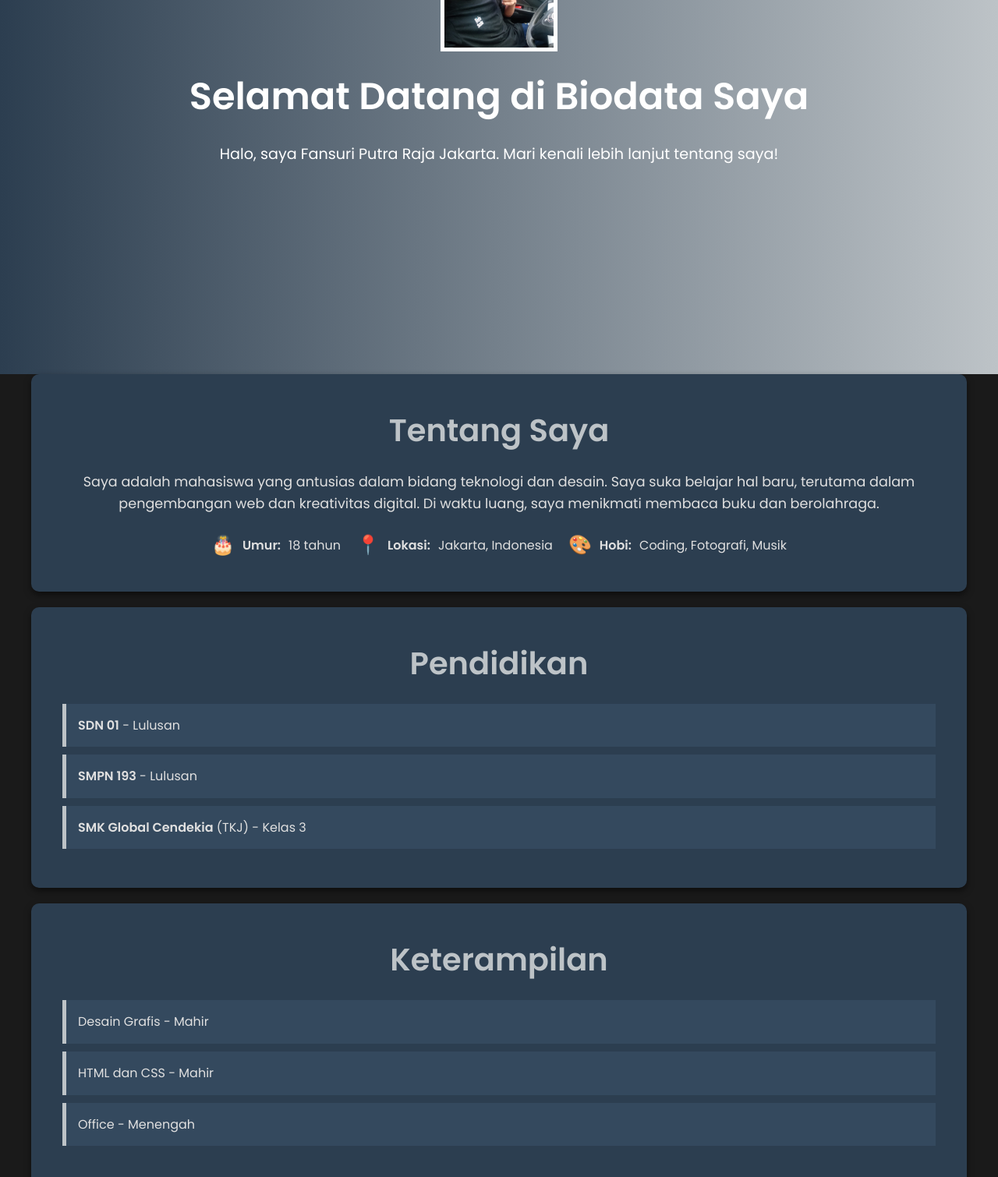
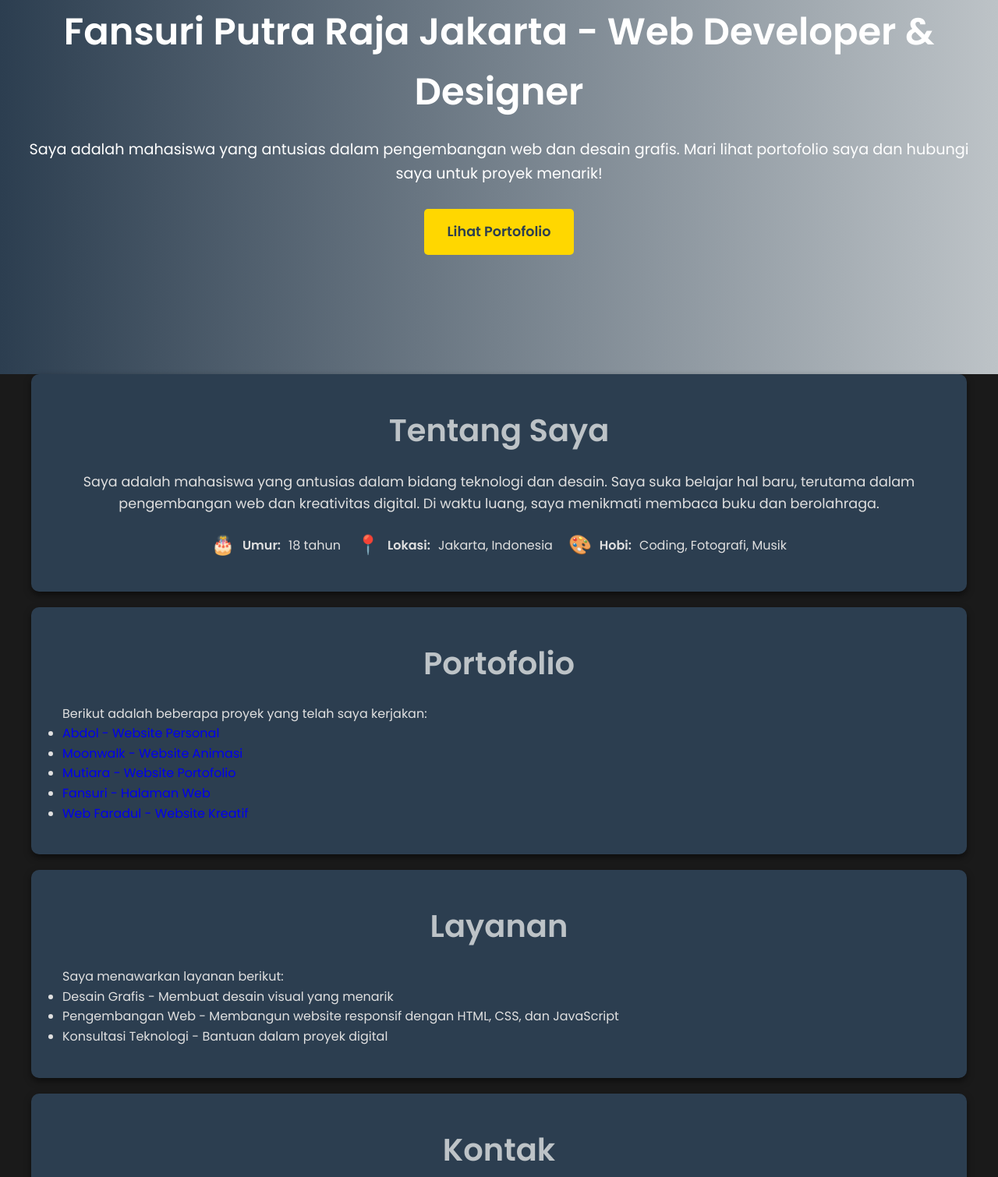
Before and after one commit to Fansuri-rgb/web-ulangan, a plain HTML site: page index.html in a window 1280 px wide. Shown: the part 320-1830 px from the top of the page at 78% size. Drawn offline with Linux system fonts and the light colour scheme; files whose address does not match are found by name.

Commit message:
Update index.html

```diff
--- a/index.html
+++ b/index.html
@@ -2,7 +2,7 @@
 <html lang="id" style="scroll-behavior: smooth;">
 <head>
     <meta charset="UTF-8" />
-    <title>Biodata Fansuri Putra Raja Jakarta</title>
+    <title>Landing Page Fansuri Putra Raja Jakarta</title>
     <meta name="viewport" content="width=device-width, initial-scale=1.0">
     <link href="https://fonts.googleapis.com/css2?family=Poppins:wght@300;400;600&display=swap" rel="stylesheet">
     <style>
@@ -86,6 +86,20 @@
             font-size: 1.2rem;
             margin-bottom: 30px;
         }
+        .cta-button {
+            display: inline-block;
+            background: #ffd700;
+            color: #2c3e50;
+            padding: 15px 30px;
+            font-size: 1.1rem;
+            font-weight: 600;
+            border-radius: 5px;
+            text-decoration: none;
+            transition: background 0.3s;
+        }
+        .cta-button:hover {
+            background: #e6c200;
+        }
         .hero-content .image-container {
             width: 150px;
             height: 150px;
@@ -108,7 +122,7 @@
             text-align: center;
             color: #bdc3c7;
         }
-        .tentang, .pendidikan, .keterampilan, .kontak {
+        .tentang, .portofolio, .layanan, .kontak {
             background: #2c3e50;
             margin-bottom: 20px;
             border-radius: 10px;
@@ -167,7 +181,7 @@
             section h2 {
                 font-size: 2.2rem;
             }
-            .tentang, .pendidikan, .keterampilan, .kontak {
+            .tentang, .portofolio, .layanan, .kontak {
                 padding: 30px;
             }
         }
@@ -201,7 +215,7 @@
             section h2 {
                 font-size: 2rem;
             }
-            .tentang, .pendidikan, .keterampilan, .kontak {
+            .tentang, .portofolio, .layanan, .kontak {
                 padding: 20px;
             }
             .tentang p {
@@ -240,7 +254,7 @@
             section h2 {
                 font-size: 1.8rem;
             }
-            .tentang, .pendidikan, .keterampilan, .kontak {
+            .tentang, .portofolio, .layanan, .kontak {
                 padding: 15px;
                 margin-bottom: 15px;
             }
@@ -267,8 +281,8 @@
             <div class="logo">Fansuri Putra Raja Jakarta</div>
             <div class="navbar">
                 <a href="#tentang">Tentang</a>
-                <a href="#pendidikan">Pendidikan</a>
-                <a href="#keterampilan">Keterampilan</a>
+                <a href="#portofolio">Portofolio</a>
+                <a href="#layanan">Layanan</a>
                 <a href="#kontak">Kontak</a>
             </div>
         </div>
@@ -276,8 +290,9 @@
             <div class="image-container">
                 <img src="web ulangan/foto funsuri.jpeg" alt="Foto Profil Fansuri Putra Raja Jakarta">
             </div>
-            <h1>Selamat Datang di Biodata Saya</h1>
-            <p>Halo, saya Fansuri Putra Raja Jakarta. Mari kenali lebih lanjut tentang saya!</p>
+            <h1>Fansuri Putra Raja Jakarta - Web Developer & Designer</h1>
+            <p>Saya adalah mahasiswa yang antusias dalam pengembangan web dan desain grafis. Mari lihat portofolio saya dan hubungi saya untuk proyek menarik!</p>
+            <a href="#portofolio" class="cta-button">Lihat Portofolio</a>
         </div>
     </div>
 
@@ -301,23 +316,27 @@
         </div>
     </section>
 
-    <!-- Pendidikan -->
-    <section id="pendidikan" class="pendidikan">
-        <h2>Pendidikan</h2>
+    <!-- Portofolio -->
+    <section id="portofolio" class="portofolio">
+        <h2>Portofolio</h2>
+        <p>Berikut adalah beberapa proyek yang telah saya kerjakan:</p>
         <ul>
-            <li><strong>SDN 01</strong> - Lulusan</li>
-            <li><strong>SMPN 193</strong> - Lulusan</li>
-            <li><strong>SMK Global Cendekia</strong> (TKJ) - Kelas 3</li>
+            <li><a href="abdol/index.html" target="_blank">Abdol - Website Personal</a></li>
+            <li><a href="moonwalk/index.html" target="_blank">Moonwalk - Website Animasi</a></li>
+            <li><a href="mutiara/index.html" target="_blank">Mutiara - Website Portofolio</a></li>
+            <li><a href="web/fansuri.html" target="_blank">Fansuri - Halaman Web</a></li>
+            <li><a href="web faradul/index.html" target="_blank">Web Faradul - Website Kreatif</a></li>
         </ul>
     </section>
 
-    <!-- Keterampilan -->
-    <section id="keterampilan" class="keterampilan">
-        <h2>Keterampilan</h2>
+    <!-- Layanan -->
+    <section id="layanan" class="layanan">
+        <h2>Layanan</h2>
+        <p>Saya menawarkan layanan berikut:</p>
         <ul>
-            <li>Desain Grafis - Mahir</li>
-            <li>HTML dan CSS - Mahir</li>
-            <li>Office - Menengah</li>
+            <li>Desain Grafis - Membuat desain visual yang menarik</li>
+            <li>Pengembangan Web - Membangun website responsif dengan HTML, CSS, dan JavaScript</li>
+            <li>Konsultasi Teknologi - Bantuan dalam proyek digital</li>
         </ul>
     </section>
 
```
